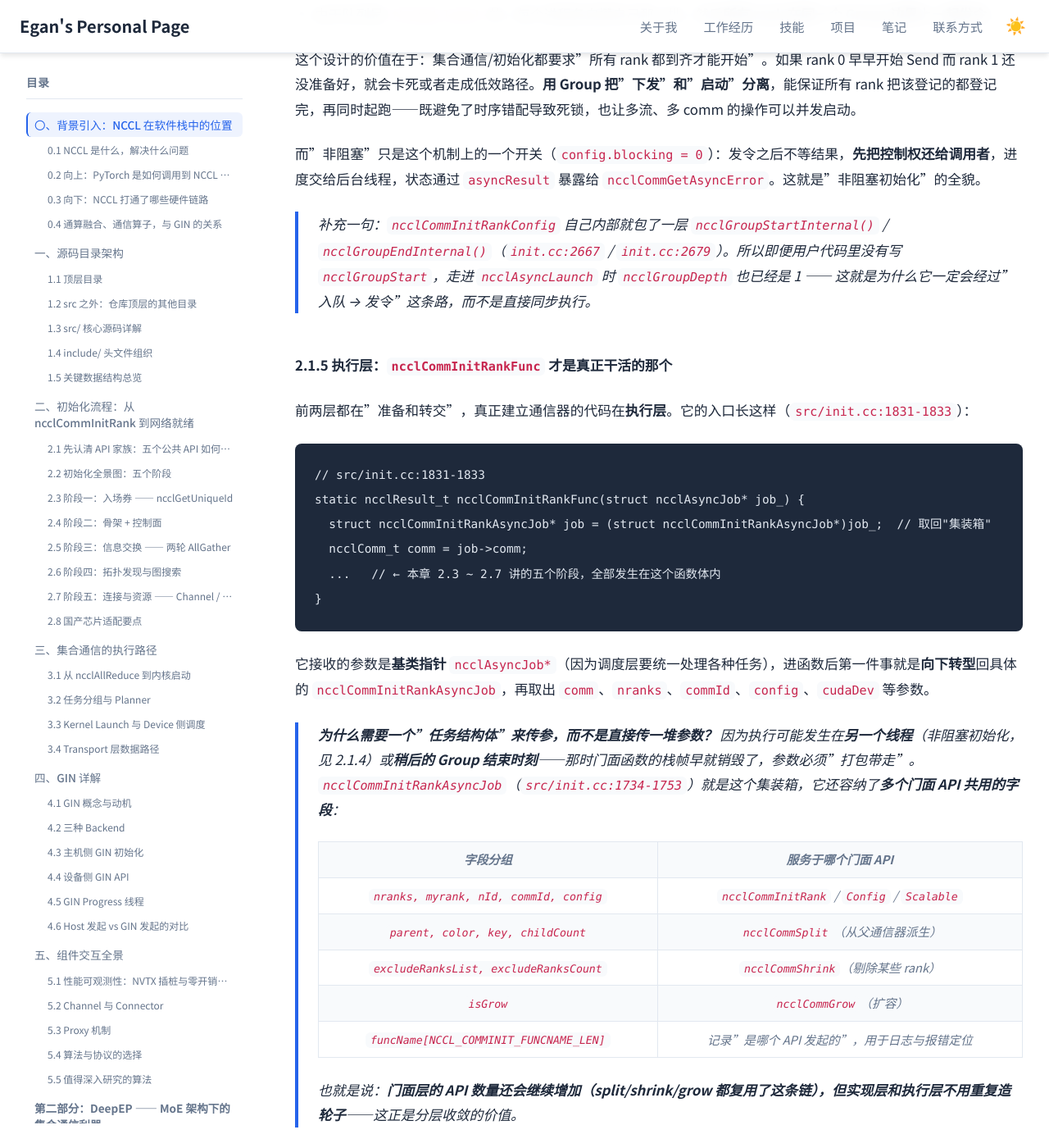
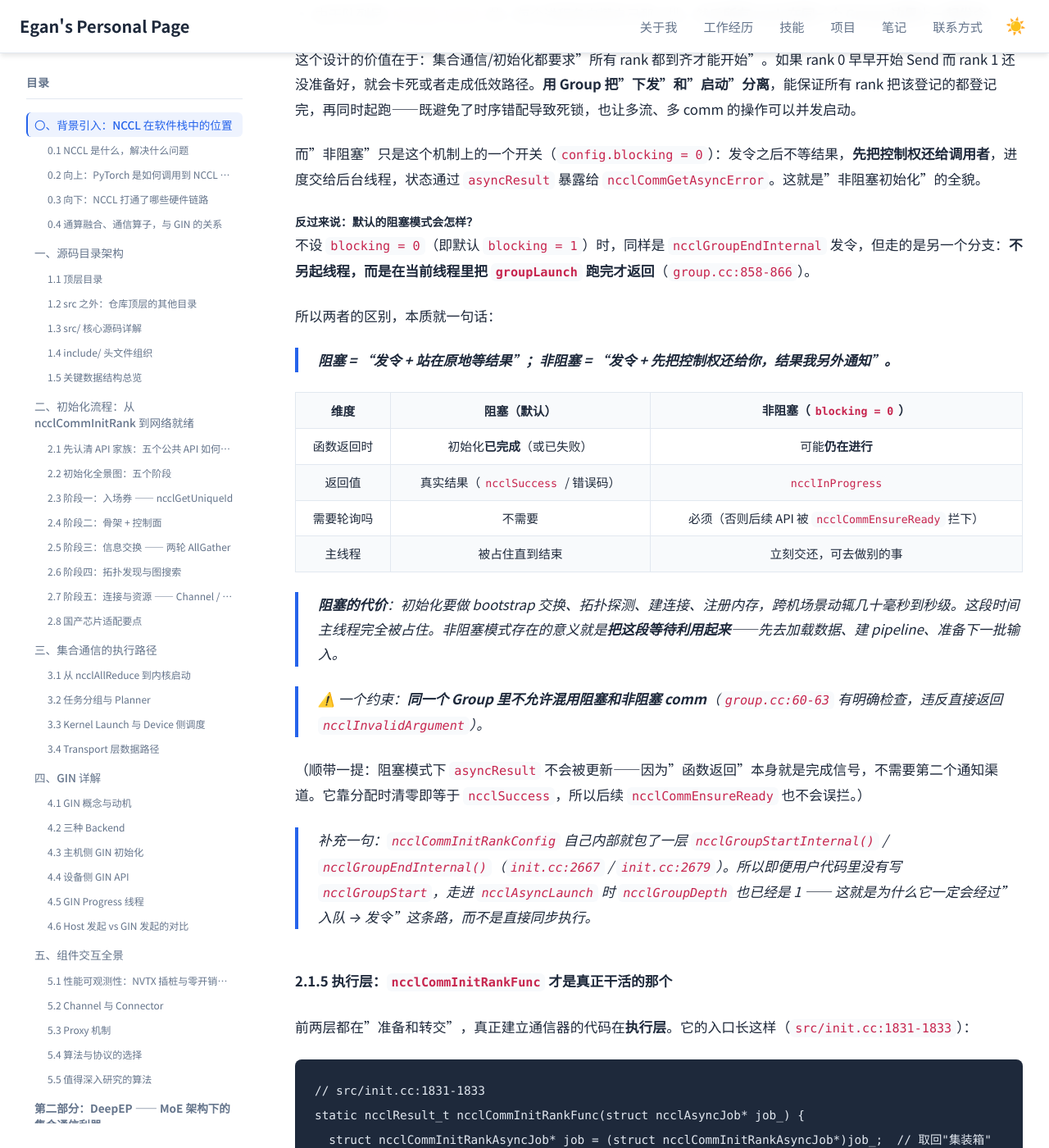
Before and after one commit to Lejun-Hu/Lejun-Hu.github.io, a Jekyll site: the page built from _notes/2026-8-24-nccl-source-study.md, in a window 1280 px wide and 1400 px high, scrolled down 35963 px. Shown: the whole window at 82% size. Built offline with Jekyll 4.4.1, drawn with Linux system fonts in a browser that asks for light colours.

Commit message:
note: briefly contrast blocking and non-blocking comm init

```diff
--- a/_notes/2026-8-24-nccl-source-study.md
+++ b/_notes/2026-8-24-nccl-source-study.md
@@ -923,6 +923,27 @@ ncclResult_t ncclCommEnsureReady(ncclComm_t comm) {
 
 而"非阻塞"只是这个机制上的一个开关（`config.blocking = 0`）：发令之后不等结果，**先把控制权还给调用者**，进度交给后台线程，状态通过 `asyncResult` 暴露给 `ncclCommGetAsyncError`。这就是"非阻塞初始化"的全貌。
 
+##### 反过来说：默认的阻塞模式会怎样？
+
+不设 `blocking = 0`（即默认 `blocking = 1`）时，同样是 `ncclGroupEndInternal` 发令，但走的是另一个分支：**不另起线程，而是在当前线程里把 `groupLaunch` 跑完才返回**（`group.cc:858-866`）。
+
+所以两者的区别，本质就一句话：
+
+> **阻塞 = "发令 + 站在原地等结果"；非阻塞 = "发令 + 先把控制权还给你，结果我另外通知"。**
+
+| 维度 | 阻塞（默认） | 非阻塞（`blocking = 0`） |
+|------|-------------|------------------------|
+| 函数返回时 | 初始化**已完成**（或已失败） | 可能**仍在进行** |
+| 返回值 | 真实结果（`ncclSuccess` / 错误码） | `ncclInProgress` |
+| 需要轮询吗 | 不需要 | 必须（否则后续 API 被 `ncclCommEnsureReady` 拦下） |
+| 主线程 | 被占住直到结束 | 立刻交还，可去做别的事 |
+
+> **阻塞的代价**：初始化要做 bootstrap 交换、拓扑探测、建连接、注册内存，跨机场景动辄几十毫秒到秒级。这段时间主线程完全被占住。非阻塞模式存在的意义就是**把这段等待利用起来**——先去加载数据、建 pipeline、准备下一批输入。
+
+> ⚠️ 一个约束：**同一个 Group 里不允许混用阻塞和非阻塞 comm**（`group.cc:60-63` 有明确检查，违反直接返回 `ncclInvalidArgument`）。
+
+（顺带一提：阻塞模式下 `asyncResult` 不会被更新——因为"函数返回"本身就是完成信号，不需要第二个通知渠道。它靠分配时清零即等于 `ncclSuccess`，所以后续 `ncclCommEnsureReady` 也不会误拦。）
+
 > 补充一句：`ncclCommInitRankConfig` 自己内部就包了一层 `ncclGroupStartInternal()` / `ncclGroupEndInternal()`（`init.cc:2667` / `init.cc:2679`）。所以即便用户代码里没有写 `ncclGroupStart`，走进 `ncclAsyncLaunch` 时 `ncclGroupDepth` 也已经是 1 —— 这就是为什么它一定会经过"入队 → 发令"这条路，而不是直接同步执行。
 
 #### 2.1.5 执行层：`ncclCommInitRankFunc` 才是真正干活的那个
```
